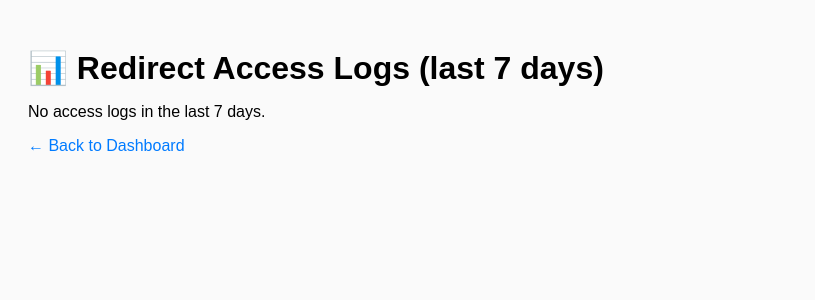
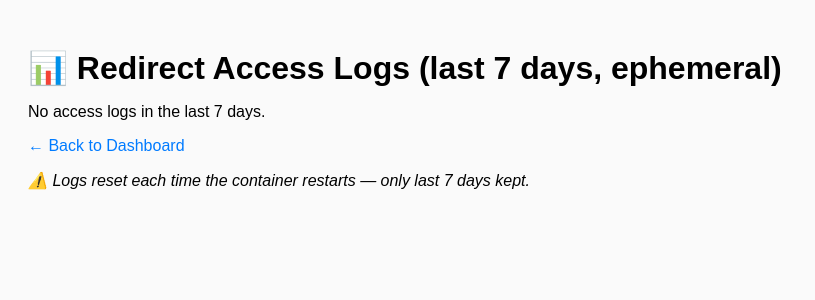
Before and after one commit to rocket6317/YouTube-Cache-And-Serve-Redirect_Url, a Flask app: page /dashboard/logs in a window 1280 px wide. Shown: the top 300 px of the page, without its empty margins (0-815 px from the left). Run offline with Flask 3, Linux system fonts and the light colour scheme.

Commit message:
Update logs.html

```diff
--- a/templates/logs.html
+++ b/templates/logs.html
@@ -5,11 +5,13 @@
     <link rel="stylesheet" href="{{ url_for('static', filename='style.css') }}">
 </head>
 <body>
-    <h1>📊 Redirect Access Logs (last 7 days)</h1>
+    <h1>📊 Redirect Access Logs (last 7 days, ephemeral)</h1>
 
     {% if access_data %}
         {% for name, entries in access_data.items() %}
-            <h2>{{ name }} ({{ entries|length }} accesses in last 7 days)</h2>
+            <h2>{{ streams[name].display_name if name in streams else name }}
+                ({{ entries|length }} accesses in last 7 days)
+            </h2>
             <table>
                 <tr>
                     <th>IP Address</th>
@@ -28,5 +30,6 @@
     {% endif %}
 
     <p><a href="/dashboard" class="back-link">← Back to Dashboard</a></p>
+    <em>⚠️ Logs reset each time the container restarts — only last 7 days kept.</em>
 </body>
 </html>
```
